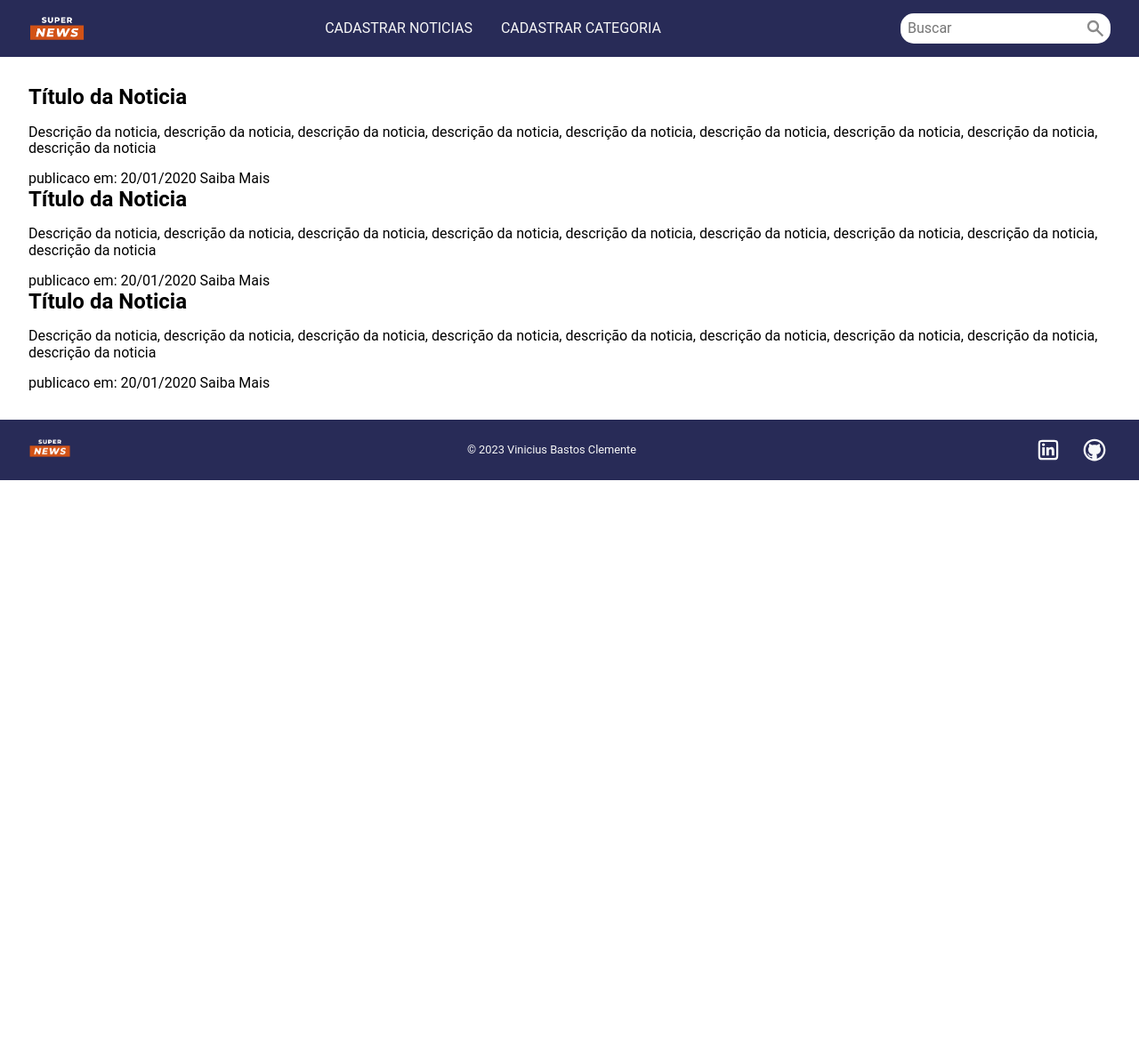
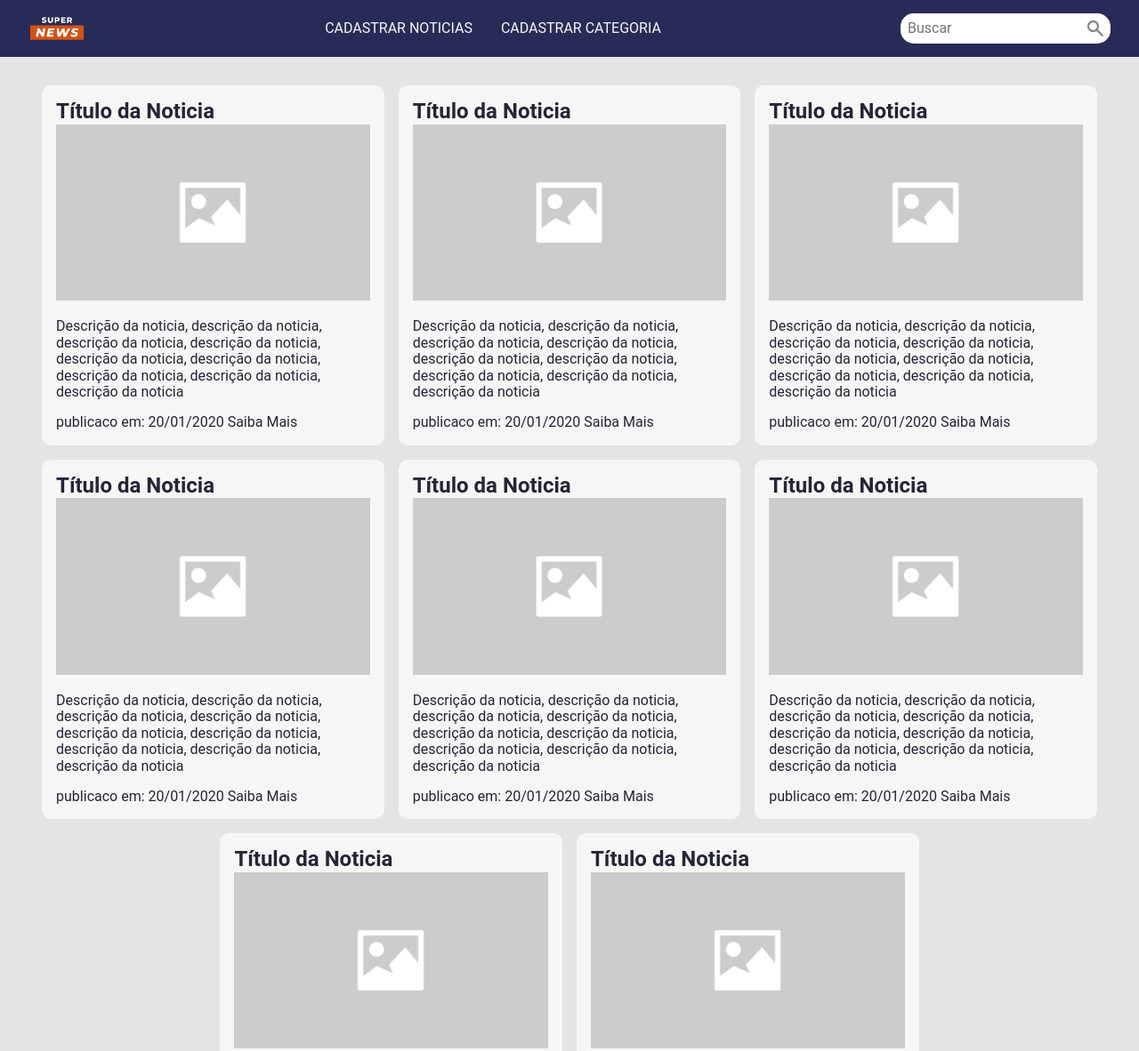
Before and after one commit to vclemente2/news-frontend, a website: page index.html in a window 1280 px wide. Shown: the top 1182 px of the page at 89% size. Before the commit the page ends 800 px from the top, so only its background shows below. Drawn offline with Linux system fonts and the light colour scheme.

Commit message:
Estilização da lista de noticias.

```diff
--- a/index.html
+++ b/index.html
@@ -3,13 +3,14 @@
 <head>
     <meta charset="UTF-8">
     <meta name="viewport" content="width=device-width, initial-scale=1.0">
-    <title>Super Noticias</title>
+    <title>Super News</title>
     <link rel="icon" type="image/png" href="./src/assets/images/super-news-logo.png"/>
     <link rel="stylesheet" href="./src/styles/reset.css" />
     <link rel="stylesheet" href="./src/styles/normalize.css" />
     <link rel="stylesheet" href="./src/styles/tema.css" />
-    <link rel="stylesheet" href="./src/styles/header/header.css" />
-    <link rel="stylesheet" href="./src/styles/footer/footer.css" />
+    <link rel="stylesheet" href="./src/styles/home/header/header.css" />
+    <link rel="stylesheet" href="./src/styles/home/main/main.css" />
+    <link rel="stylesheet" href="./src/styles/home/footer/footer.css" />
 </head>
 <body>
     <header class="header">
@@ -40,21 +41,59 @@
     </header>
     <main class="main">
         <div class="main__container container">
-            <ul>
-                <li>
+            <ul class="main__list">
+                <li class="main__list__item">
                     <h2>Título da Noticia</h2>
+                    <img class="main__list__image" src="./src/assets/images/no_image.png" alt="teste"/>
                     <p>Descrição da noticia, descrição da noticia, descrição da noticia, descrição da noticia, descrição da noticia, descrição da noticia, descrição da noticia, descrição da noticia, descrição da noticia</p>
                     <span>publicaco em: 20/01/2020</span>
                     <a href="#">Saiba Mais</a>
                 </li>
-                <li>
+                <li class="main__list__item">
                     <h2>Título da Noticia</h2>
+                    <img class="main__list__image" src="./src/assets/images/no_image.png" alt="teste"/>
                     <p>Descrição da noticia, descrição da noticia, descrição da noticia, descrição da noticia, descrição da noticia, descrição da noticia, descrição da noticia, descrição da noticia, descrição da noticia</p>
                     <span>publicaco em: 20/01/2020</span>
                     <a href="#">Saiba Mais</a>
                 </li>
-                <li>
+                <li class="main__list__item">
                     <h2>Título da Noticia</h2>
+                    <img class="main__list__image" src="./src/assets/images/no_image.png" alt="teste"/>
+                    <p>Descrição da noticia, descrição da noticia, descrição da noticia, descrição da noticia, descrição da noticia, descrição da noticia, descrição da noticia, descrição da noticia, descrição da noticia</p>
+                    <span>publicaco em: 20/01/2020</span>
+                    <a href="#">Saiba Mais</a>
+                </li>
+                <li class="main__list__item">
+                    <h2>Título da Noticia</h2>
+                    <img class="main__list__image" src="./src/assets/images/no_image.png" alt="teste"/>
+                    <p>Descrição da noticia, descrição da noticia, descrição da noticia, descrição da noticia, descrição da noticia, descrição da noticia, descrição da noticia, descrição da noticia, descrição da noticia</p>
+                    <span>publicaco em: 20/01/2020</span>
+                    <a href="#">Saiba Mais</a>
+                </li>
+                <li class="main__list__item">
+                    <h2>Título da Noticia</h2>
+                    <img class="main__list__image" src="./src/assets/images/no_image.png" alt="teste"/>
+                    <p>Descrição da noticia, descrição da noticia, descrição da noticia, descrição da noticia, descrição da noticia, descrição da noticia, descrição da noticia, descrição da noticia, descrição da noticia</p>
+                    <span>publicaco em: 20/01/2020</span>
+                    <a href="#">Saiba Mais</a>
+                </li>
+                <li class="main__list__item">
+                    <h2>Título da Noticia</h2>
+                    <img class="main__list__image" src="./src/assets/images/no_image.png" alt="teste"/>
+                    <p>Descrição da noticia, descrição da noticia, descrição da noticia, descrição da noticia, descrição da noticia, descrição da noticia, descrição da noticia, descrição da noticia, descrição da noticia</p>
+                    <span>publicaco em: 20/01/2020</span>
+                    <a href="#">Saiba Mais</a>
+                </li>
+                <li class="main__list__item">
+                    <h2>Título da Noticia</h2>
+                    <img class="main__list__image" src="./src/assets/images/no_image.png" alt="teste"/>
+                    <p>Descrição da noticia, descrição da noticia, descrição da noticia, descrição da noticia, descrição da noticia, descrição da noticia, descrição da noticia, descrição da noticia, descrição da noticia</p>
+                    <span>publicaco em: 20/01/2020</span>
+                    <a href="#">Saiba Mais</a>
+                </li>
+                <li class="main__list__item">
+                    <h2>Título da Noticia</h2>
+                    <img class="main__list__image" src="./src/assets/images/no_image.png" alt="teste"/>
                     <p>Descrição da noticia, descrição da noticia, descrição da noticia, descrição da noticia, descrição da noticia, descrição da noticia, descrição da noticia, descrição da noticia, descrição da noticia</p>
                     <span>publicaco em: 20/01/2020</span>
                     <a href="#">Saiba Mais</a>
--- a/src/styles/_breakpoints.scss
+++ b/src/styles/_breakpoints.scss
@@ -2,3 +2,4 @@ $mobile-md: 768px;
 $desktop_xsm: 980px;
 $desktop_sm: 1080px;
 $desktop_md: 1280px;
+$desktop_lg: 1440px;
--- a/src/styles/_variables.scss
+++ b/src/styles/_variables.scss
@@ -1,12 +1,12 @@
 $padding-horizontal-mobile: 1rem;
 $padding-horizontal-desktop: 2rem;
 $dark: #242536;
-$dark-grey: #92929d;
+// $dark-grey: #92929d;
 $grey: #e4e4e4;
-$black: #4c4d5e;
+// $black: #4c4d5e;
 $light-grey: #f6f6f6;
 $blue: #282b57;
 $red: #d73b3b;
 $red-dark: #c62a2a;
-$darkest-grey: #70707b;
+// $darkest-grey: #70707b;
 $orange: #d25216;
--- a/src/styles/footer/footer.scss
+++ b/src/styles/home/footer/footer.scss
@@ -1,5 +1,5 @@
-@import '../variables';
-@import '../breakpoints';
+@import '../../variables';
+@import '../../breakpoints';
 
 .footer {
     align-items: center;
@@ -46,7 +46,6 @@
                     filter: brightness(0) saturate(100%) invert(42%) sepia(53%) saturate(4798%) hue-rotate(358deg) brightness(88%) contrast(86%);
                 }
             }
-
         }
     }
 }
--- a/src/styles/header/header.scss
+++ b/src/styles/home/header/header.scss
@@ -1,5 +1,5 @@
-@import '../variables';
-@import '../breakpoints';
+@import '../../variables';
+@import '../../breakpoints';
 
 .header {
     background-color: $blue;
--- /dev/null
+++ b/src/styles/home/main/main.scss
@@ -0,0 +1,42 @@
+@import '../../variables';
+@import '../../breakpoints';
+
+.main{
+    min-height: calc(100vh - 4rem);
+    background-color: $grey;
+
+    &__list{
+        display: flex;
+        flex-direction: column;
+        gap: 1rem;
+        width: 100%;
+
+        @media screen and (min-width: $mobile-md){
+            flex-direction: row;
+            flex-wrap: wrap;
+            justify-content: center
+        }
+
+        &__item{
+            background-color: $light-grey;
+            border-radius: 10px;
+            padding: 1rem;
+
+            @media screen and (min-width: $mobile-md){
+                max-width: 44%;
+            }
+
+            @media screen and (min-width: $desktop_xsm){
+                max-width: 29%;
+            }
+
+            @media screen and (min-width: $desktop_lg){
+                max-width: 20%;
+            }
+        }
+
+        &__image{
+            width: 100%;
+        }
+    }
+}
--- a/src/styles/reset.css
+++ b/src/styles/reset.css
@@ -1,7 +1,3 @@
-body {
-    font-family: Roboto, sans-serif;
-}
-
 h1, h2, h3, h4, h5, h6 {
     margin: 0;
     padding: 0;
--- a/src/styles/tema.scss
+++ b/src/styles/tema.scss
@@ -1,8 +1,16 @@
 @import "./variables";
 @import "./breakpoints";
 
+:root {
+  color: $dark;
+  font-family: Roboto, sans-serif;
+}
+
 .container {
   padding:  1rem $padding-horizontal-mobile;
+  max-width: $desktop_md;
+  margin: 0 auto;
+
   @media screen and (min-width: $mobile-md) {
     padding:  1rem $padding-horizontal-desktop;
   }
```
Also changed, not shown: src/assets/images/no_image.png (added), src/styles/home/footer/footer.css (renamed from src/styles/footer/footer.css), src/styles/home/header/header.css (renamed from src/styles/header/header.css), src/styles/home/main/main.css (added), src/styles/tema.css, 6 other files.
